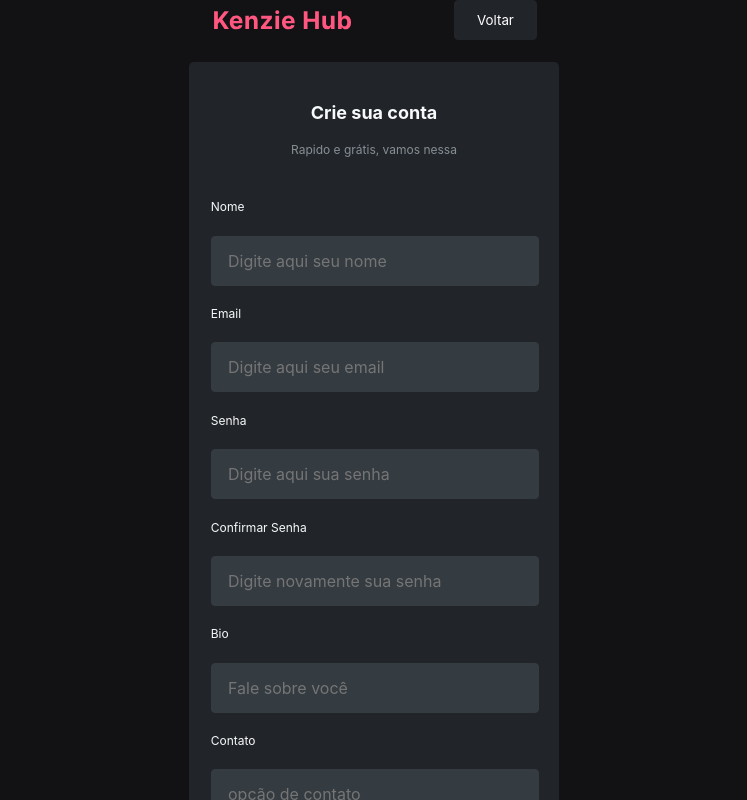
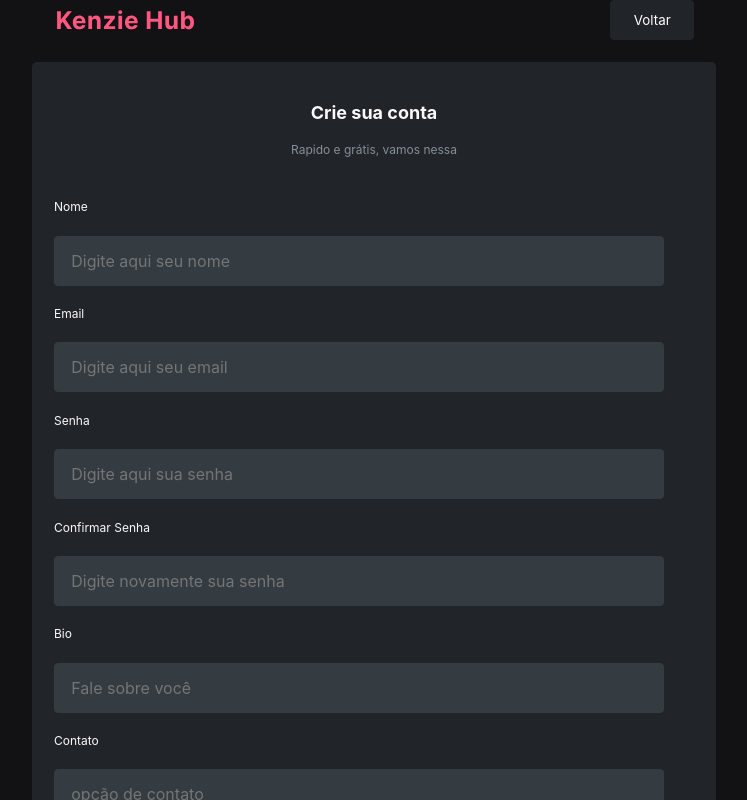
Before and after one commit to JokerMSD/DevHub, a React (Vite) app: page /register in a window 1280 px wide. Shown: the whole page, without its empty margins (266-1013 px from the left). Built offline with nearby package versions, Linux system fonts and the light colour scheme; a web font is replaced by a local one.

Commit message:
update style.module.scss and GlobalStyles.scss

```diff
--- a/src/pages/register/style.module.scss
+++ b/src/pages/register/style.module.scss
@@ -4,6 +4,7 @@
   display: flex;
   flex-direction: column;
   align-items: center;
+  width: 50%;
   gap: 1.375rem;
   max-height: 100vh;
 }
@@ -61,6 +62,7 @@
   .registerSection {
     margin-top: 5rem;
     margin-bottom: 2.5rem;
+    width: 95%;
     max-width: 100vw;
     overflow: auto;
   }
--- a/src/styles/GlobalStyles.scss
+++ b/src/styles/GlobalStyles.scss
@@ -11,4 +11,6 @@
 
     --sucess: #3FE864;
     --failed: #E83F5B;
+
+    --wrong-cred: #b93030b1;
 }
```
